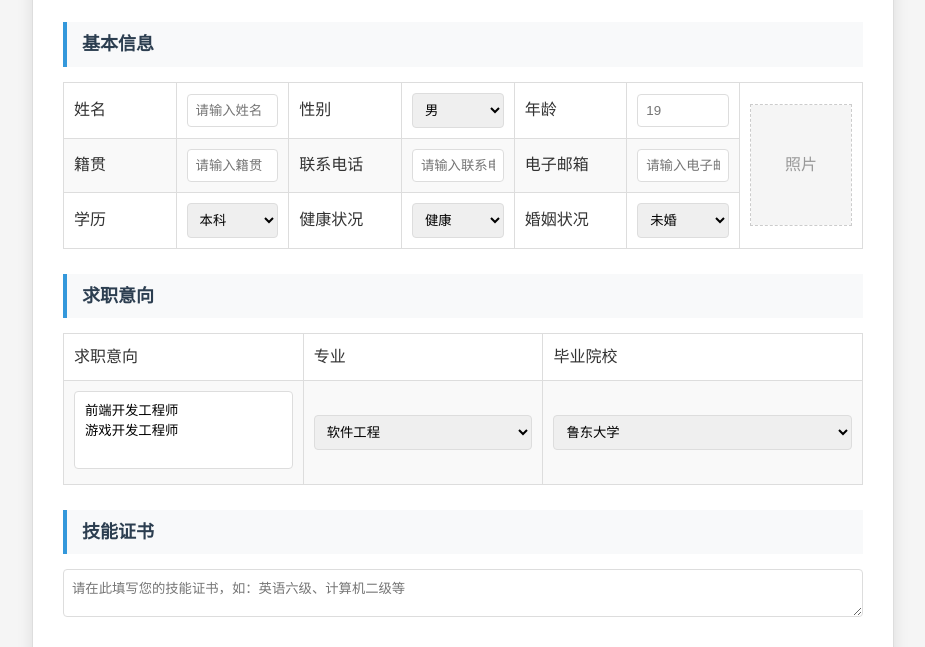
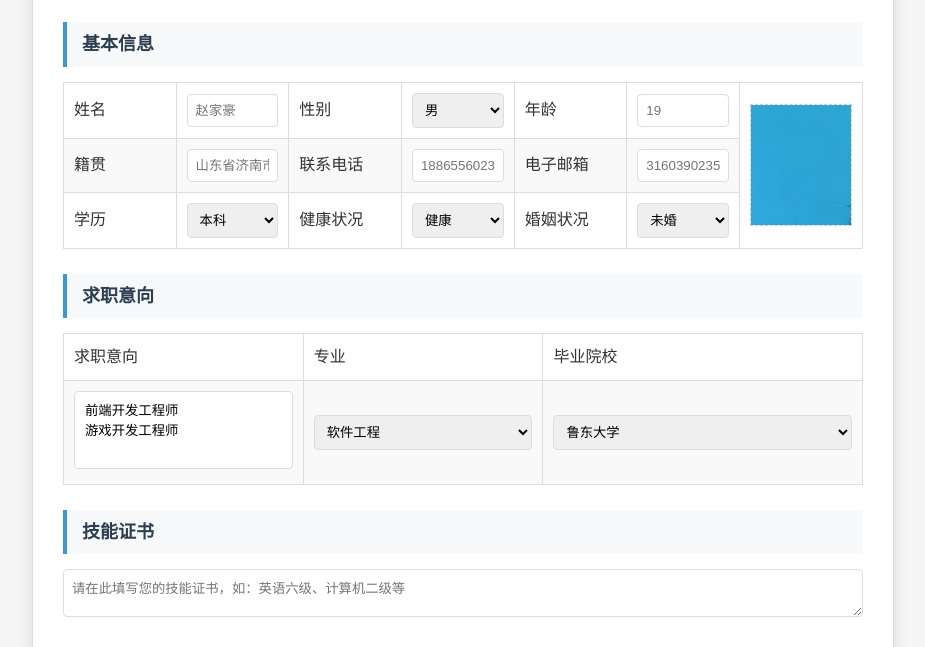
Before and after one commit to palpitateTH/THfile, a plain HTML site: page lab3/index.html in a window 1280 px wide. Shown: the part 111-758 px from the top of the page, without its empty margins (177-1102 px from the left). Drawn offline with Linux system fonts and the light colour scheme.

Commit message:
Add files via upload

```diff
--- a/lab3/index.html
+++ b/lab3/index.html
@@ -161,7 +161,7 @@
                 <table class="info-table">
                     <tr>
                         <td width="15%">姓名</td>
-                        <td width="15%"><input type="text" id="name" placeholder="请输入姓名"></td>
+                        <td width="15%"><input type="text" id="name" placeholder="赵家豪"></td>
                         <td width="15%">性别</td>
                         <td width="15%">
                         <select id="gender">
@@ -173,18 +173,17 @@
                     <td width="15%"><input type="number" id="age" placeholder="19" min="18" max="70"></td>
                     <td rowspan="3" class="photo-cell">
                         <div class="photo-container">
-                            <div class="photo-placeholder">照片</div>
-                            <img src=""
+                            <img src="1.jpg" alt="照片">
                         </div>
                     </td>
                 </tr>
                 <tr>
                     <td>籍贯</td>
-                                        <td><input type="text" id="hometown" placeholder="请输入籍贯"></td>
+                                        <td><input type="text" id="hometown" placeholder="山东省济南市"></td>
                                         <td>联系电话</td>
-                                        <td><input type="tel" id="phone" placeholder="请输入联系电话"></td>
+                                        <td><input type="tel" id="phone" placeholder="18865560230"></td>
                                         <td>电子邮箱</td>
-                                        <td><input type="email" id="email" placeholder="请输入电子邮箱"></td>
+                                        <td><input type="email" id="email" placeholder="3160390235@qq.com"></td>
                 </tr>
                 <tr>
                     <td>学历</td>
```
Also changed, not shown: lab3/1.jpg (added).
